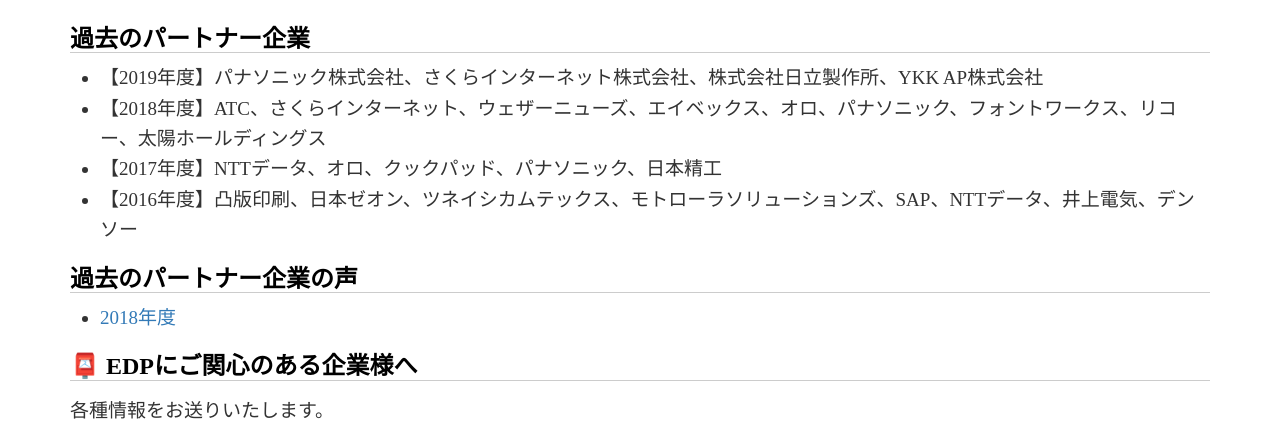
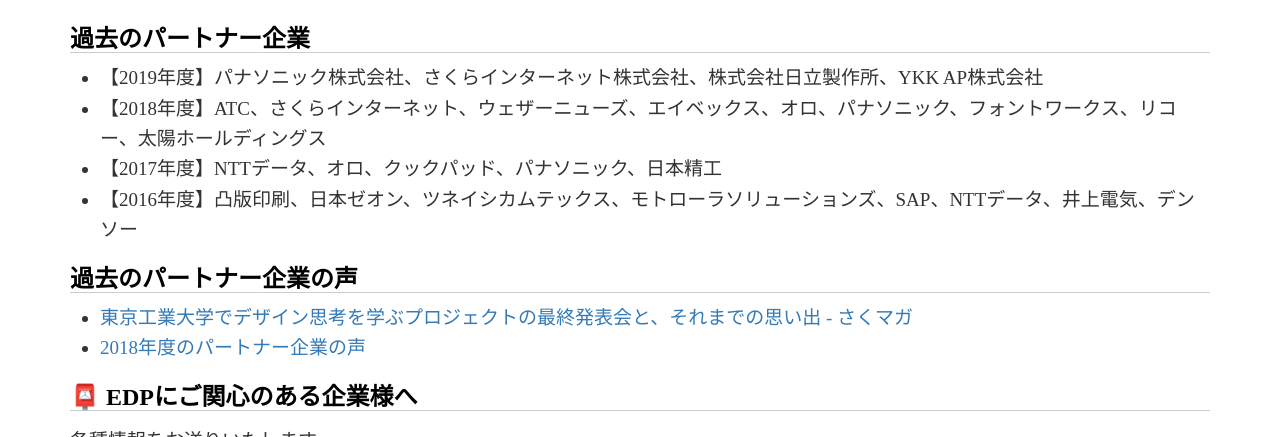
Before and after one commit to titech-edp/titech-edp.github.io, a Jekyll site: the page built from corporate-partner/index.md, in a window 1280 px wide and 900 px high, scrolled down 871 px, cut to the strip 238-675 px from the top of the window. Built offline with Jekyll 4.4.1, drawn with Linux system fonts in a browser that asks for light colours; nearby versions of some CDN libraries; emoji names are drawn with the system emoji font; library files that are not in the unit come from our copies.

Commit message:
Add sakumaga

```diff
--- a/corporate-partner/index.md
+++ b/corporate-partner/index.md
@@ -16,7 +16,8 @@
 
 ## 過去のパートナー企業の声
 
-* [2018年度](/2018-edp-bc/partners/)
+* [東京工業大学でデザイン思考を学ぶプロジェクトの最終発表会と、それまでの思い出 - さくマガ](https://sakumaga.sakura.ad.jp/entry/2020/03/30/120000)
+* [2018年度のパートナー企業の声](/2018-edp-bc/partners/)
 
 ## :postbox: EDPにご関心のある企業様へ
 
```
